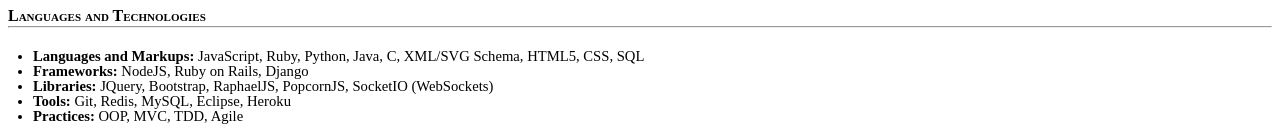
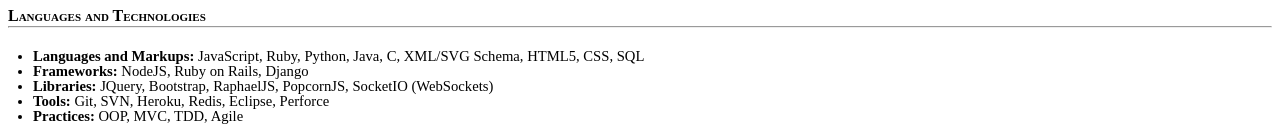
Before and after one commit to tl-dr/ryanseys.com, a Jekyll site: the page built from _posts/2013-01-12-resume.md, in a window 1280 px wide. Shown: the part 850-980 px from the top of the page. Built offline with Jekyll 4.4.1, drawn with Linux system fonts in a browser that asks for light colours; Markdown is read by kramdown in place of the engine named in the settings.

Commit message:
Add SVN and Perforce experience

```diff
--- a/_posts/2013-01-12-resume.md
+++ b/_posts/2013-01-12-resume.md
@@ -92,7 +92,7 @@
 - **Languages and Markups:**  JavaScript, Ruby, Python, Java, C, XML/SVG Schema, HTML5, CSS, SQL
 - **Frameworks:**             NodeJS, Ruby on Rails, Django
 - **Libraries:**              JQuery, Bootstrap, RaphaelJS, PopcornJS, SocketIO (WebSockets)
-- **Tools:**                  Git, Redis, MySQL, Eclipse, Heroku
+- **Tools:**                  Git, SVN, Heroku, Redis, Eclipse, Perforce
 - **Practices:**              OOP, MVC, TDD, Agile
 
 {: .nobullets}
```
